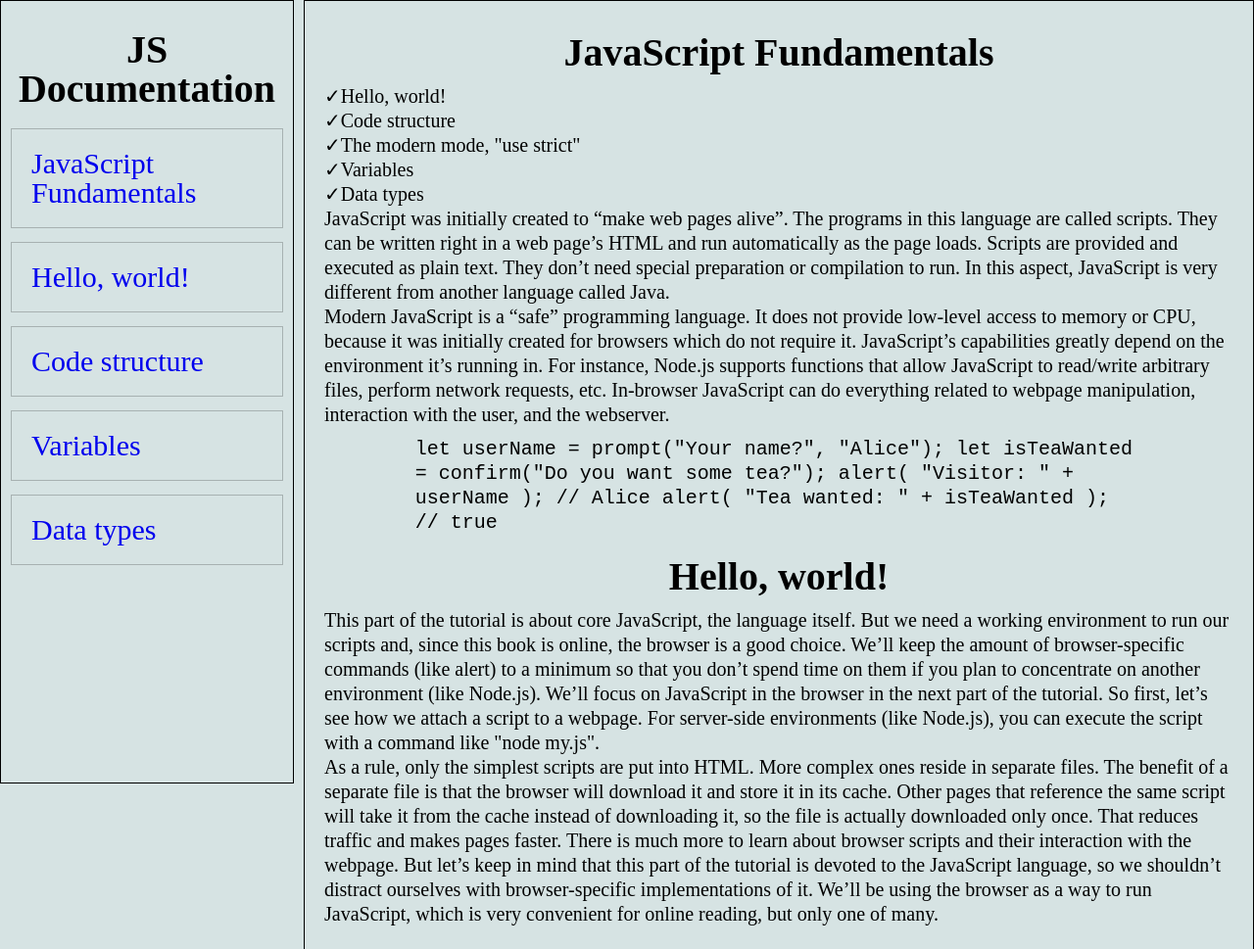
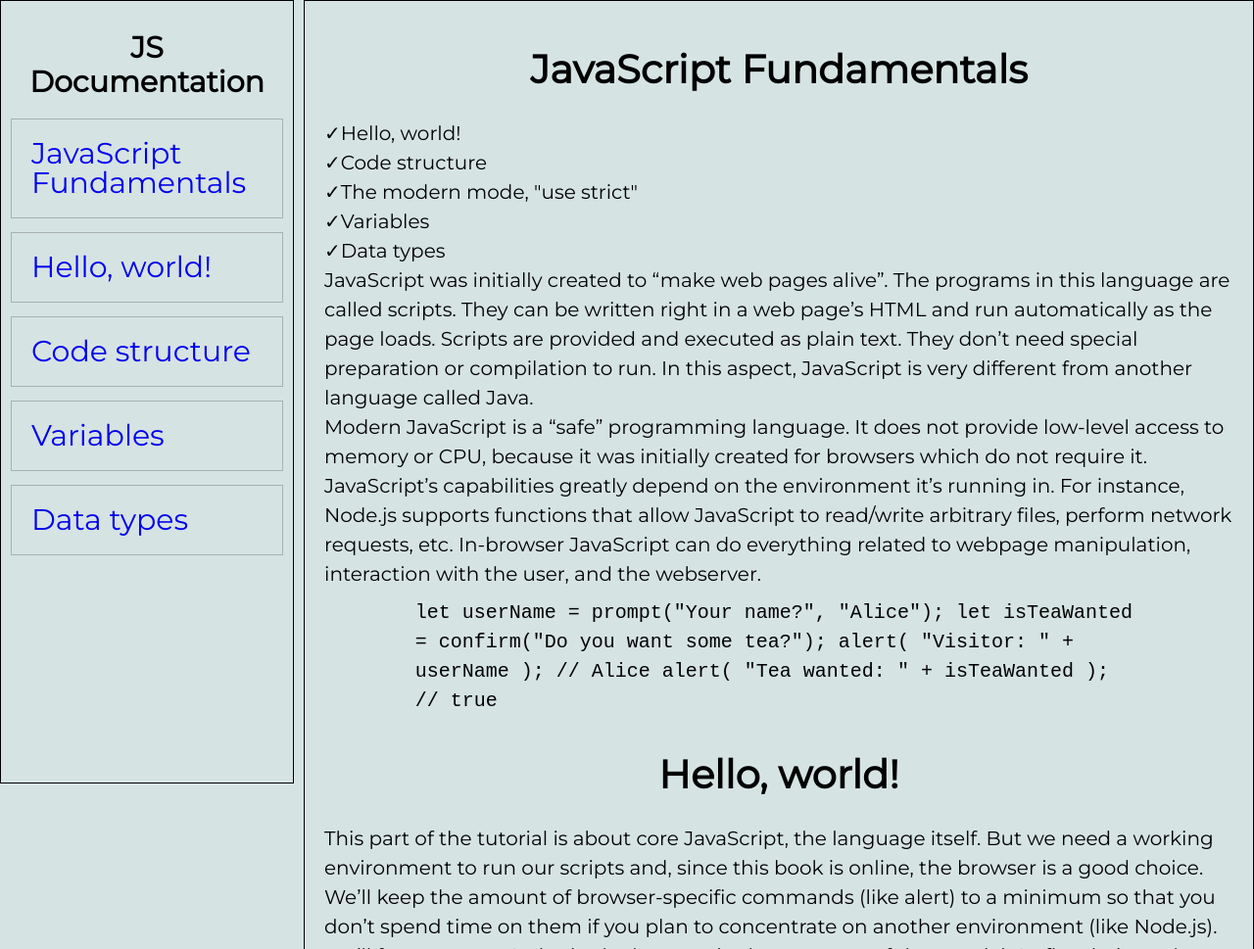
Before and after one commit to Igors78/documentation-page, a plain HTML site: page index.html in a window 1280 px wide. Shown: the top 969 px of the page at 98% size. Drawn offline with Linux system fonts and the light colour scheme.

Commit message:
font changed

```diff
--- a/style.scss
+++ b/style.scss
@@ -1,8 +1,9 @@
 :root {
     background: rgba(71, 129, 129, 0.219);
+    font-family: Montserrat, serif;
     }
 
-
+    @import url('https://fonts.googleapis.com/css2?family=Montserrat&display=swap');
 
 .container {
     min-width: 300px;
@@ -28,10 +29,12 @@ nav {
     position: fixed;
     border: 1px solid black;
     header {
+        display: inline-block;
         margin: 20px auto 20px auto;
-        font-size: 40px;
+        font-size: 30px;
         text-align: center;
         font-weight: bolder;
+        line-height: 35px;
     }
     a {
         display: block;
@@ -48,14 +51,17 @@ nav {
 
 
 .main-section {
+
+    line-height: 30px;
     ul li:before {
         content:'✓' ;
     }
     header {
-        margin: 20px auto 20px auto;
+        margin: 30px auto 30px auto;
         font-size: 40px;
         text-align: center;
         font-weight: bolder;
+        line-height: 40px;
     }
     code {
         display: block;
```
Also changed, not shown: style.css, 1 other file.
